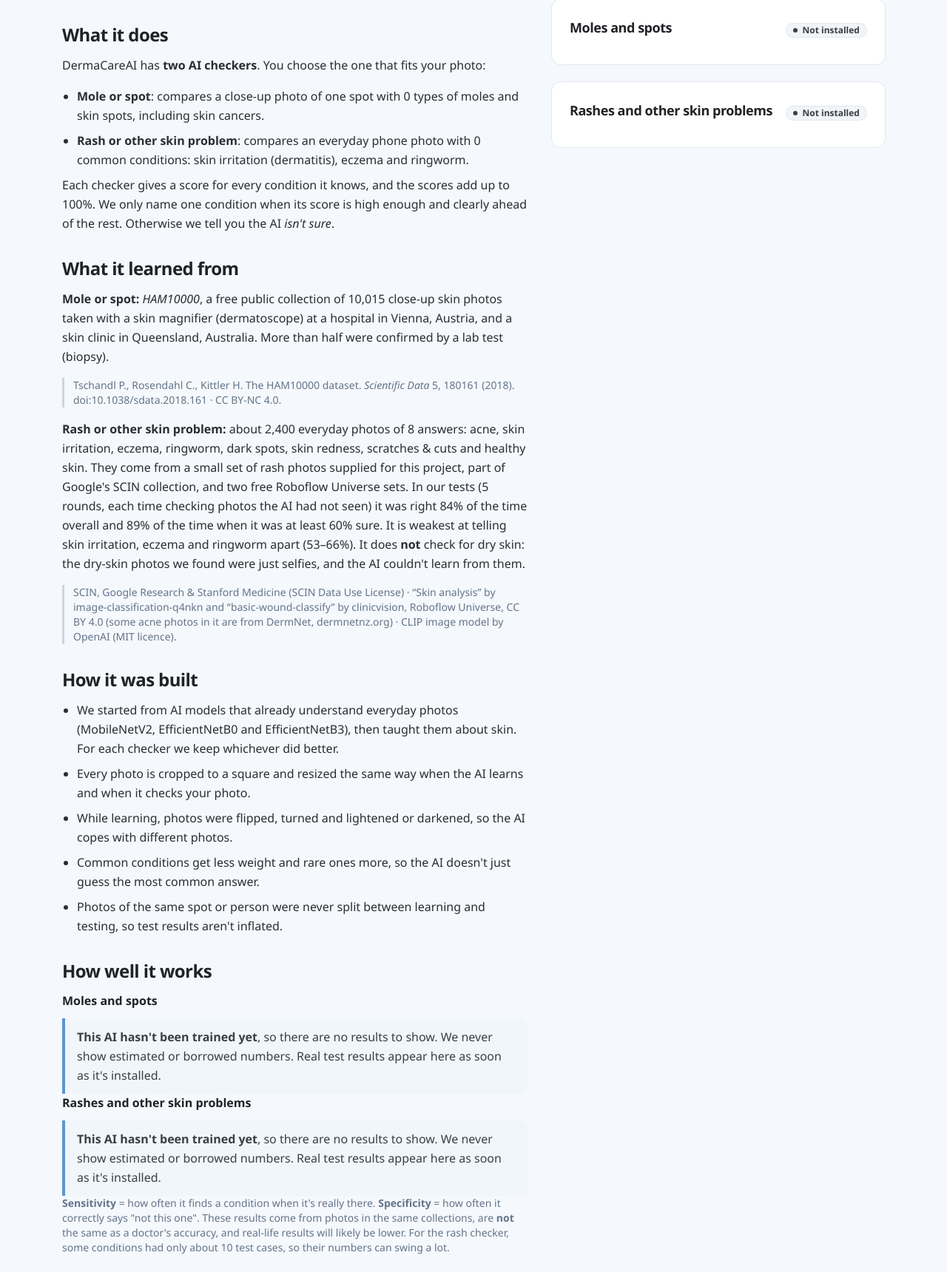
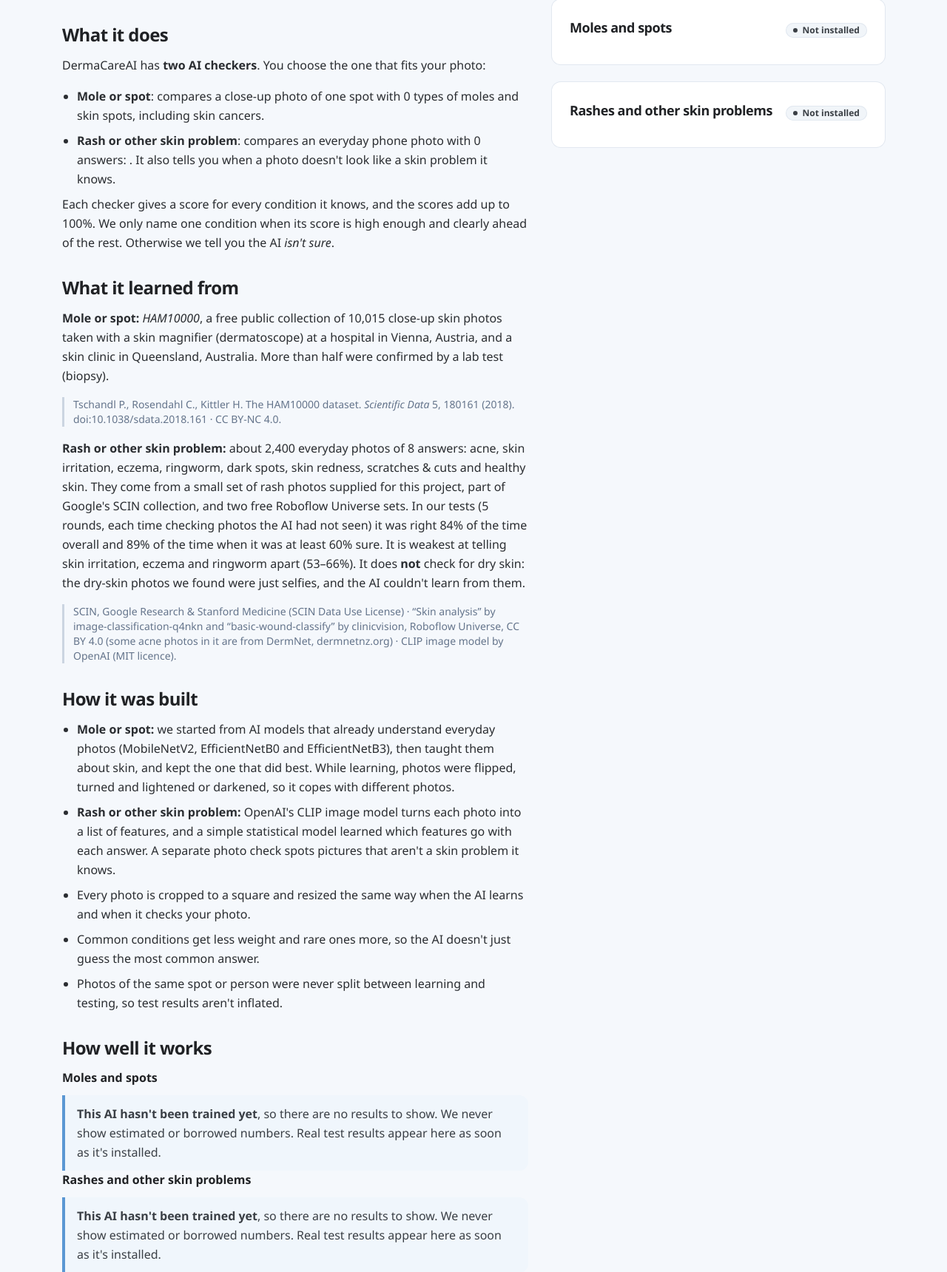
Before and after one commit to Ishita-kasliwal/DermaCareAI, a Flask app: page /about-model in a window 1280 px wide. Shown: the part 269-1989 px from the top of the page at 74% size. Run offline with Flask 3, Linux system fonts and the light colour scheme; data that the repository does not hold is empty; parts of the project's set-up code (start-up, migrations or seed data) failed here and were passed over; some libraries are stand-ins or nearby versions.

Commit message:
Only offer conditions the current AI knows; correct the About page
Conditions from the old rash model (shingles, psoriasis, cold sores...) stayed in the
database and showed up in the feedback list, the history filter and the About page
count. They are kept for past results but no longer offered as choices.

About page: list the real 8 rash answers, describe how each checker was built, and
replace the stale "about 10 test cases" note with how the rash checker was tested.

```diff
--- a/app/blueprints/main/routes.py
+++ b/app/blueprints/main/routes.py
@@ -1,4 +1,3 @@
-import json
 from pathlib import Path
 
 from flask import current_app, render_template
@@ -6,7 +5,7 @@ from flask_login import current_user, login_required
 
 from app.blueprints.main import bp
 from app.ml.registry import registry
-from app.services.analytics_service import class_rows, recent_predictions, user_stats
+from app.services.analytics_service import known_class_rows, recent_predictions, user_stats
 
 CHECKERS = [
     {"domain": "lesion", "title": "Moles and spots",
@@ -46,31 +45,15 @@ def _check_items():
             for i in CHECK_ITEMS]
 
 
-def _model_codes(mv) -> set[str] | None:
-    """Category codes the installed model can actually name (from its labels.json)."""
-    if mv is None:
-        return None
-    try:
-        labels = json.loads((registry.model_dir(mv) / "labels.json").read_text(encoding="utf-8"))
-        return {item["code"] for item in labels}
-    except (OSError, ValueError, KeyError, TypeError):
-        return None
-
-
 def _classes_by_domain():
-    rows = class_rows()
-    models = registry.active_versions()
-    out = {}
-    for c in CHECKERS:
-        codes = _model_codes(models.get(c["domain"]))
-        out[c["domain"]] = [r for r in rows if r.domain == c["domain"] and (codes is None or r.code in codes)]
-    return out
+    rows = known_class_rows()
+    return {c["domain"]: [r for r in rows if r.domain == c["domain"]] for c in CHECKERS}
 
 
 @bp.get("/")
 def index():
     models = registry.active_versions()
-    return render_template("main/index.html", classes=class_rows(), by_domain=_classes_by_domain(),
+    return render_template("main/index.html", classes=known_class_rows(), by_domain=_classes_by_domain(),
                            checkers=CHECKERS, models=models, model=any(models.values()), check_items=_check_items())
 
 
@@ -78,7 +61,8 @@ def index():
 def about_model():
     models = registry.active_versions()
     return render_template("main/about_model.html", checkers=CHECKERS, models=models,
-                           by_domain=_classes_by_domain(), classes=class_rows())
+                           by_domain=_classes_by_domain(),
+                           classes=[c for c in known_class_rows() if c.code != "unfamiliar"])
 
 
 @bp.get("/dashboard")
--- a/app/blueprints/predict/routes.py
+++ b/app/blueprints/predict/routes.py
@@ -6,7 +6,7 @@ from app.extensions import db, limiter
 from app.forms import AnalyzeForm, ConfirmForm, DoctorSearchForm, FeedbackForm, UploadForm
 from app.ml.registry import ModelUnavailableError, registry
 from app.models import DiseaseClass, Feedback
-from app.services.analytics_service import class_rows
+from app.services.analytics_service import known_class_rows
 from app.services.audit_service import audit
 from app.services.care_service import care_for
 from app.services.image_service import (
@@ -248,7 +248,7 @@ def result(prediction_id):
     pred = get_owned_prediction(current_user, prediction_id) or abort(404)
     fb_form = FeedbackForm(formdata=None)
     fb_form.suggested_class.choices = [("", "Choose what the doctor said")] + [
-        (c.code, simple_name(c.code, c.name)) for c in class_rows() if c.code != "unfamiliar"]
+        (c.code, simple_name(c.code, c.name)) for c in known_class_rows() if c.code != "unfamiliar"]
     # Home care: tips only when the AI is sure; the "see a doctor" message for cancers is shown even when unsure.
     care = care_for(pred.predicted_class.code)
     if not care.urgent and pred.status != "confident":
@@ -268,7 +268,7 @@ def result(prediction_id):
 def feedback(prediction_id):
     pred = get_owned_prediction(current_user, prediction_id) or abort(404)
     form = FeedbackForm()
-    form.suggested_class.choices = [("", "")] + [(c.code, c.name) for c in class_rows()]
+    form.suggested_class.choices = [("", "")] + [(c.code, c.name) for c in known_class_rows()]
     if not form.validate_on_submit():
         flash("Please choose an answer before saving.", "error")
         return redirect(url_for("predict.result", prediction_id=prediction_id))
--- a/app/services/analytics_service.py
+++ b/app/services/analytics_service.py
@@ -2,6 +2,7 @@
 
 from __future__ import annotations
 
+import json
 from collections import Counter, OrderedDict
 from datetime import date, datetime, timedelta
 
@@ -20,6 +21,34 @@ def _live_predictions():
 
 def class_rows() -> list[DiseaseClass]:
     return list(db.session.scalars(db.select(DiseaseClass).order_by(DiseaseClass.display_order)))
+
+
+def model_codes(mv) -> set[str] | None:
+    """Condition codes an installed model can actually name (from its labels.json); None if unknown."""
+    if mv is None:
+        return None
+    from app.ml.registry import registry
+
+    try:
+        labels = json.loads((registry.model_dir(mv) / "labels.json").read_text(encoding="utf-8"))
+        return {item["code"] for item in labels}
+    except (OSError, ValueError, KeyError, TypeError):
+        return None
+
+
+def known_class_rows(extra_ids=()) -> list[DiseaseClass]:
+    """Conditions the installed checkers can name, plus any whose id is in `extra_ids`.
+
+    Conditions from older models stay in the database (past results point to them) but are not offered
+    as choices. A checker that isn't installed, or whose labels can't be read, keeps all its rows.
+    """
+    from app.ml.registry import registry
+
+    models = registry.active_versions()
+    codes = {d: model_codes(models.get(d)) for d in ("lesion", "general")}
+    extra = set(extra_ids)
+    return [c for c in class_rows()
+            if c.id in extra or codes.get(c.domain) is None or c.code in codes[c.domain]]
 
 
 def _class_distribution(where) -> list[dict]:
--- a/app/templates/main/about_model.html
+++ b/app/templates/main/about_model.html
@@ -45,10 +45,15 @@
   <div class="grid-2 wide-left">
     <div class="prose">
       <h2>What it does</h2>
+      {# "unfamiliar" is the photo check's "not a skin problem the AI knows" answer, not a condition #}
+      {% set moles = by_domain['lesion']|rejectattr('code', 'equalto', 'unfamiliar')|list %}
+      {% set rashes = by_domain['general']|rejectattr('code', 'equalto', 'unfamiliar')|list %}
       <p>{{ brand }} has <strong>two AI checkers</strong>. You choose the one that fits your photo:</p>
       <ul>
-        <li><strong>Mole or spot</strong>: compares a close-up photo of one spot with {{ by_domain['lesion']|length }} types of moles and skin spots, including skin cancers.</li>
-        <li><strong>Rash or other skin problem</strong>: compares an everyday phone photo with {{ by_domain['general']|length }} common conditions: skin irritation (dermatitis), eczema and ringworm.</li>
+        <li><strong>Mole or spot</strong>: compares a close-up photo of one spot with {{ moles|length }} types of moles and skin spots, including skin cancers.</li>
+        <li><strong>Rash or other skin problem</strong>: compares an everyday phone photo with {{ rashes|length }} answers:
+          {% for c in rashes %}{{ simple_name(c.code, c.name)|lower }}{{ ', ' if loop.revindex > 2 else (' and ' if loop.revindex == 2 else '') }}{% endfor %}.
+          It also tells you when a photo doesn't look like a skin problem it knows.</li>
       </ul>
       <p>Each checker gives a score for every condition it knows, and the scores add up to 100%. We only name one condition
         when its score is high enough and clearly ahead of the rest. Otherwise we tell you the AI <em>isn't sure</em>.</p>
@@ -72,9 +77,9 @@
 
       <h2>How it was built</h2>
       <ul>
-        <li>We started from AI models that already understand everyday photos (MobileNetV2, EfficientNetB0 and EfficientNetB3), then taught them about skin. For each checker we keep whichever did better.</li>
+        <li><strong>Mole or spot:</strong> we started from AI models that already understand everyday photos (MobileNetV2, EfficientNetB0 and EfficientNetB3), then taught them about skin, and kept the one that did best. While learning, photos were flipped, turned and lightened or darkened, so it copes with different photos.</li>
+        <li><strong>Rash or other skin problem:</strong> OpenAI's CLIP image model turns each photo into a list of features, and a simple statistical model learned which features go with each answer. A separate photo check spots pictures that aren't a skin problem it knows.</li>
         <li>Every photo is cropped to a square and resized the same way when the AI learns and when it checks your photo.</li>
-        <li>While learning, photos were flipped, turned and lightened or darkened, so the AI copes with different photos.</li>
         <li>Common conditions get less weight and rare ones more, so the AI doesn't just guess the most common answer.</li>
         <li>Photos of the same spot or person were never split between learning and testing, so test results aren't inflated.</li>
       </ul>
@@ -84,7 +89,7 @@
         <h3>{{ ck.title }}</h3>
         {{ performance(models.get(ck.domain), by_domain[ck.domain]) }}
       {% endfor %}
-      <p class="small muted"><strong>Sensitivity</strong> = how often it finds a condition when it's really there. <strong>Specificity</strong> = how often it correctly says "not this one". These results come from photos in the same collections, are <strong>not</strong> the same as a doctor's accuracy, and real-life results will likely be lower. For the rash checker, some conditions had only about 10 test cases, so their numbers can swing a lot.</p>
+      <p class="small muted"><strong>Sensitivity</strong> = how often it finds a condition when it's really there. <strong>Specificity</strong> = how often it correctly says "not this one". These results come from photos in the same collections, are <strong>not</strong> the same as a doctor's accuracy, and real-life results will likely be lower. The rash checker was tested in 5 rounds: each photo was checked once by a version of the AI that had never seen it or a near-copy of it.</p>
 
       <h2>Things to keep in mind</h2>
       <ul>
```
Also changed, not shown: app/blueprints/history/routes.py (+8 -3 lines), tests/test_known_classes.py (added, +32 -0 lines).
